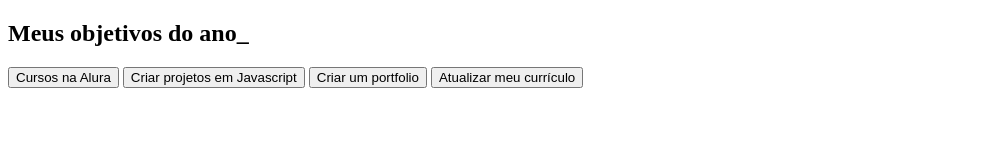
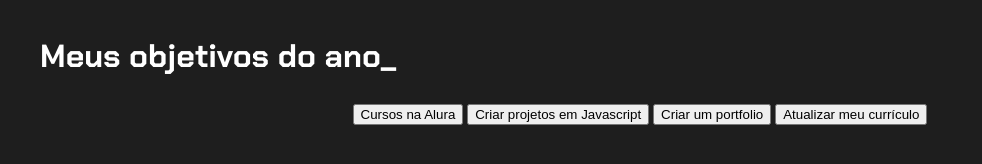
Before and after one commit to ti-schewe/Tiago, a plain HTML site: page index.html in a window 1280 px wide. Shown: the whole page, without its empty margins (0-982 px from the left). Drawn offline with Linux system fonts and the light colour scheme.

Commit message:
Add files via upload

```diff
--- a/style.css
+++ b/style.css
@@ -1,6 +1,33 @@
+@import url('https://fonts.googleapis.com/css2?family=Chakra+Petch:wght@400;700;&display=swap');
+
 :root{
     --cor-de-fundo: #1E1E1E;
     --verde: #6FFF57;
     --branco: #FFFFFF;
+    --botao-ativo: #3A375E;
+    --botao-inativo: rgba(58, 55, 94, 0.5);
+    --texto-fundo: rgba(58, 55, 94, 0.3);
+}
 
+body{
+    background-color: var(--cor-de-fundo);
+    color: var(--branco);
+    font-family: 'chakra petch', sans-serif;
 }
+
+
+.conteudo-principal{
+    display: flex;
+    flex-direction: column;
+    justify-content: center;
+    align-items: center;
+    max-width: 1200px;
+    width: 100%;
+    margin: 0 auto;
+}
+
+.titulo-principal{
+    text-align: left;
+    width: 100%;
+    font-size: 32px;
+}
```
